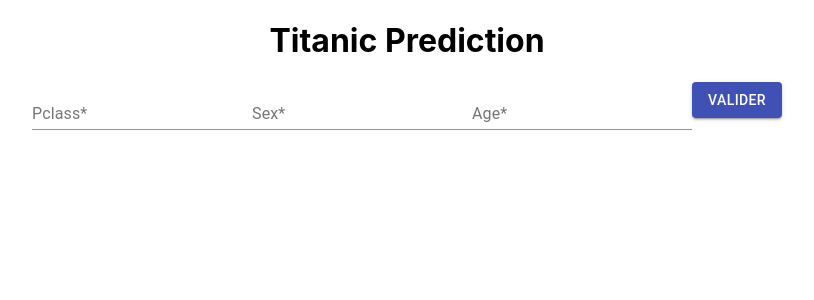
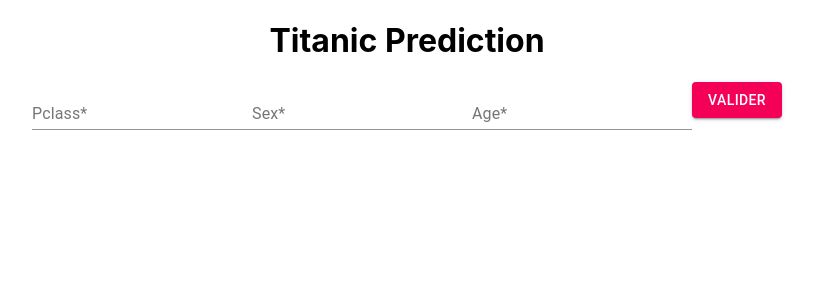
Before and after one commit to ArilessTir/react-ml, a React (Create React App) app: page / in a window 1280 px wide. Shown: the top 300 px of the page, without its empty margins (233-1047 px from the left). Built offline with nearby package versions, Linux system fonts and the light colour scheme.

Commit message:
test ci cd

```diff
--- a/src/App.jsx
+++ b/src/App.jsx
@@ -54,7 +54,7 @@ const App = () => {
             handleChange("Age", e.target.value);
           }}
         />
-        <Button onClick={handleSubmit} variant="contained" color="primary">
+        <Button onClick={handleSubmit} variant="contained" color="secondary">
           Valider
         </Button>
       </form>
--- a/src/test.js
+++ b/src/test.js
@@ -1,4 +1,4 @@
 test("simple test", () => {
   const mynum = 1;
-  expect(mynum).toEqual(1);
+  expect(mynum).toEqual(2);
 });
```
